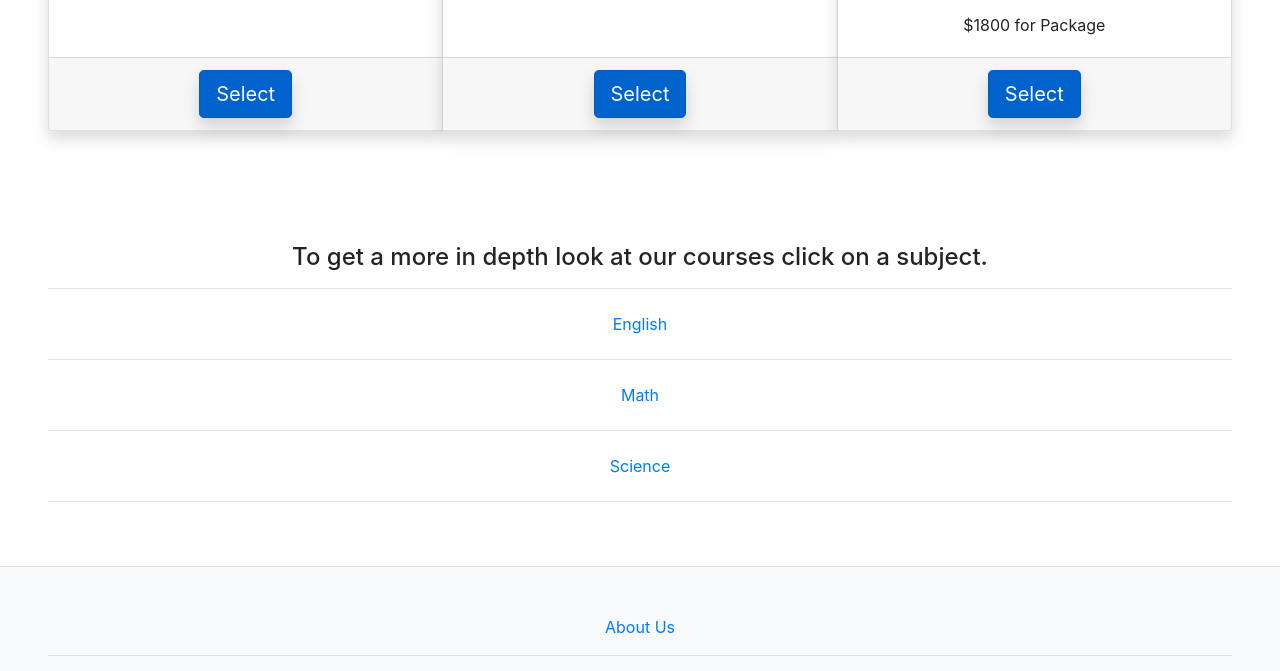
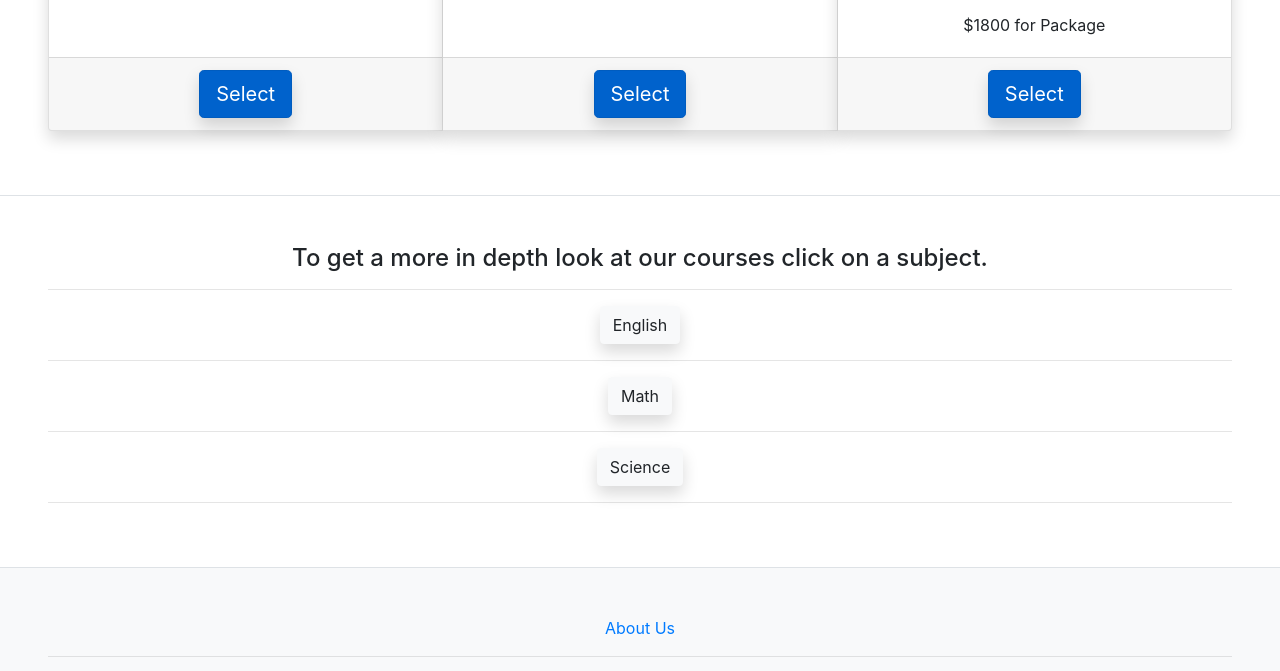
Before and after one commit to ArthurWHenry/tutoring_service, a plain HTML site: page getting_started.html in a window 1280 px wide. Shown: the part 1147-1818 px from the top of the page. Drawn offline with nearby package versions, Linux system fonts and the light colour scheme.

Commit message:
update: subject shadow

```diff
--- a/getting_started.html
+++ b/getting_started.html
@@ -115,12 +115,12 @@
         </div>
     </section>
 
-    <section class="p-5 border-bottom">
+    <section class="p-5 border-top border-bottom">
         <h4 >To get a more in depth look at our courses click on a subject.</h4>
         <hr>
         <div>
             <!-- Button trigger modal -->
-            <button type="button" class="btn btn-link" data-toggle="modal" data-target="#english">
+            <button type="button" class="btn btn-light shadow" data-toggle="modal" data-target="#english">
                 English
             </button>
 
@@ -151,7 +151,7 @@
 
             <hr>
 
-            <button type="button" class="btn btn-link" data-toggle="modal" data-target="#math">
+            <button type="button" class="btn btn-light shadow" data-toggle="modal" data-target="#math">
                 Math
             </button>
 
@@ -182,7 +182,7 @@
 
             <hr>
 
-            <button type="button" class="btn btn-link" data-toggle="modal" data-target="#science">
+            <button type="button" class="btn btn-light shadow" data-toggle="modal" data-target="#science">
                 Science
             </button>
 
```
